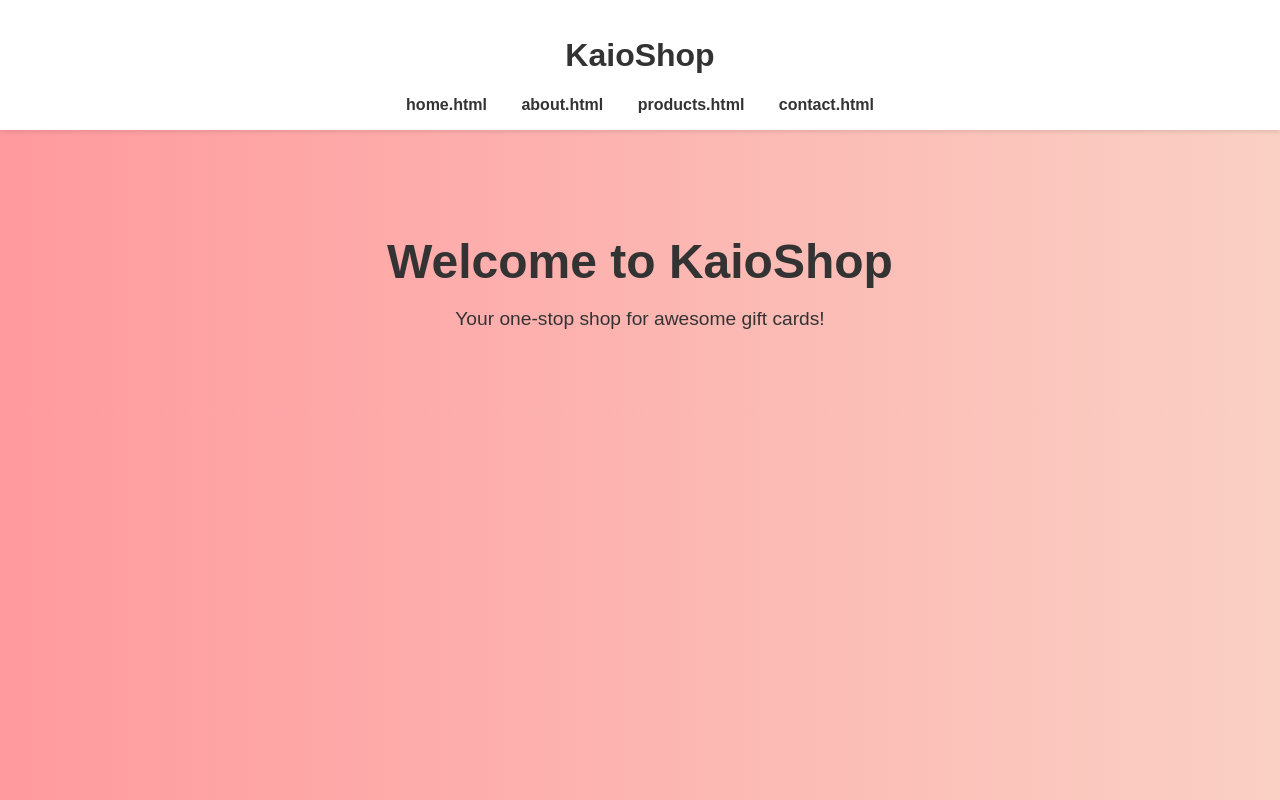
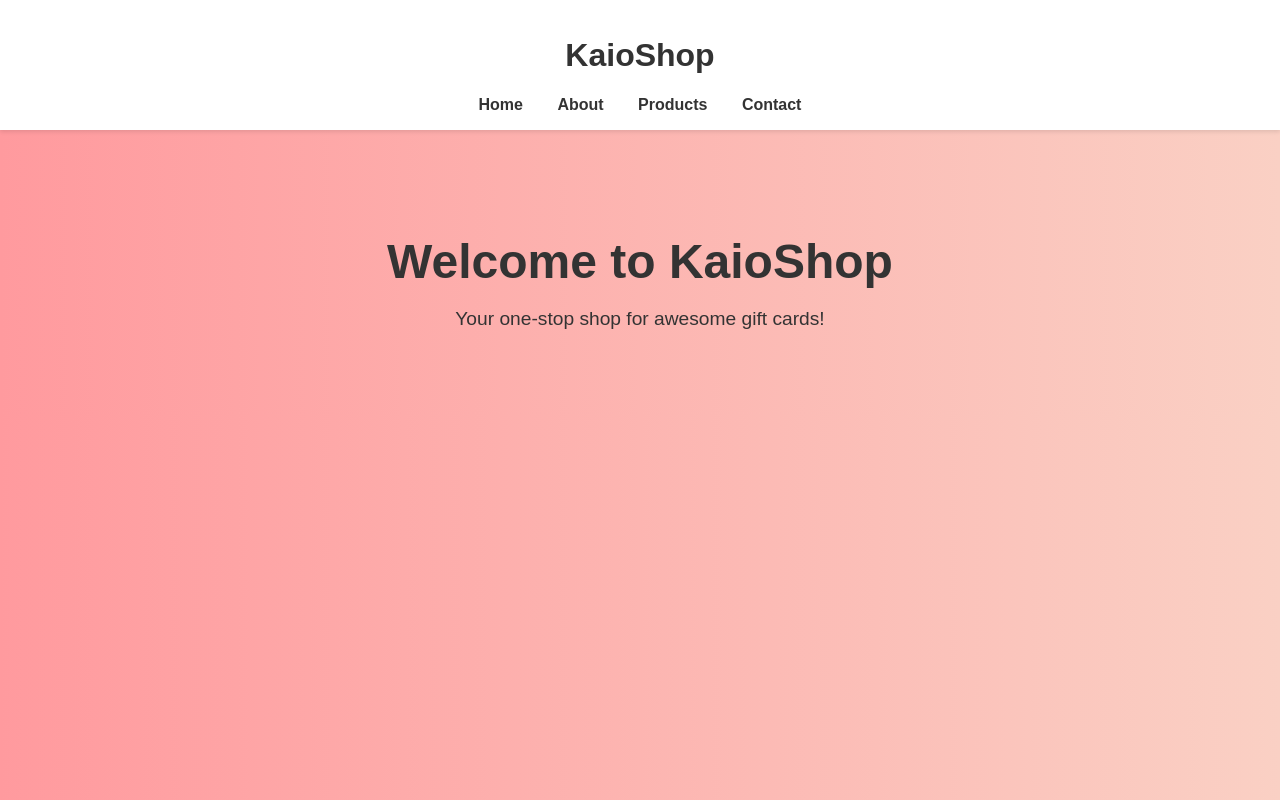
Before and after one commit to KaioCoder/KaioShop, a plain HTML site: page Index.html in a window 1280 px wide. Drawn offline with Linux system fonts and the light colour scheme.

Commit message:
Index.html

```diff
--- a/Index.html
+++ b/Index.html
@@ -40,10 +40,10 @@
   <header>
     <h1>KaioShop</h1>
     <nav>
-      <a href="#">home.html</a>
-      <a href="#">about.html</a>
-      <a href="#">products.html</a>
-      <a href="#">contact.html</a>
+      <a href="home.html">Home</a>
+      <a href="about.html">About</a>
+      <a href="products.html">Products</a>
+      <a href="contact.html">Contact</a>
     </nav>
   </header>
   <section class="hero">
```
